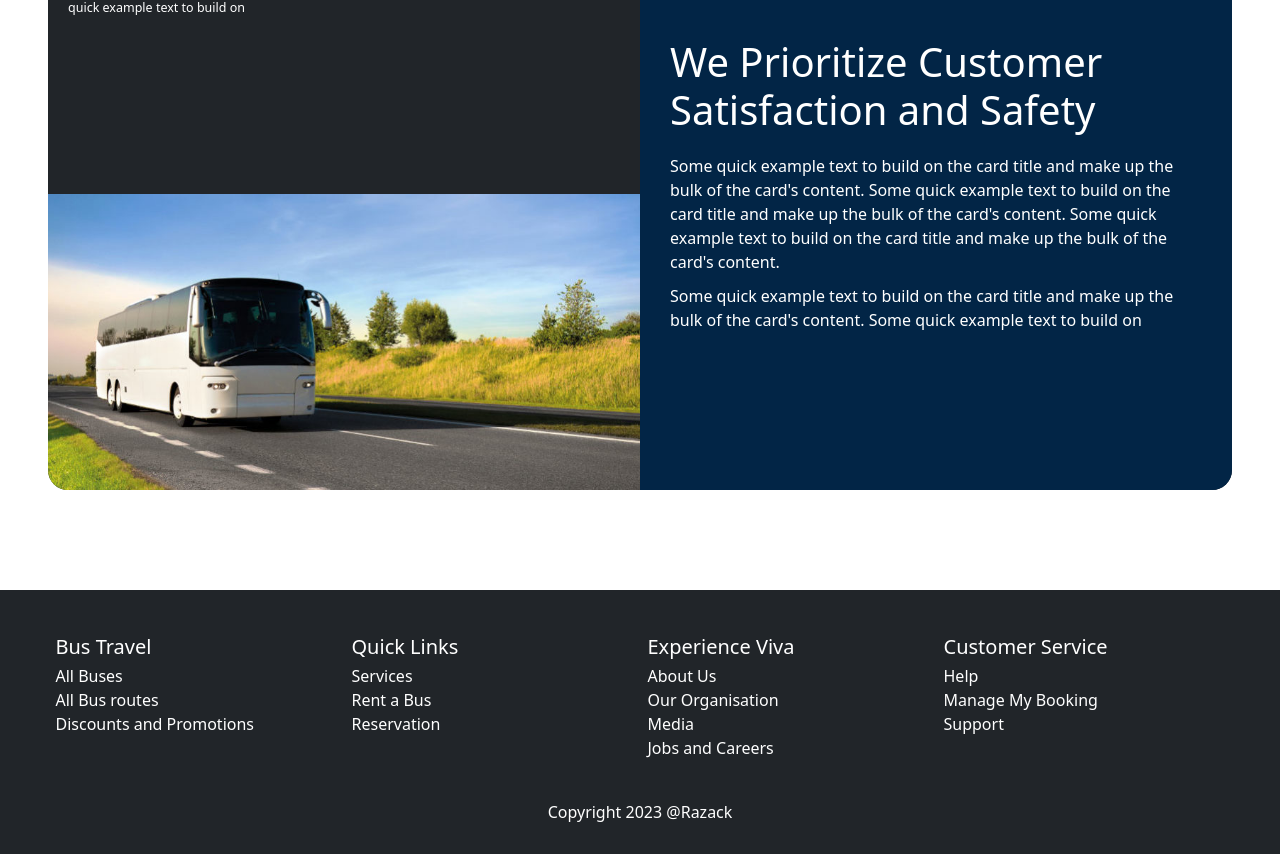
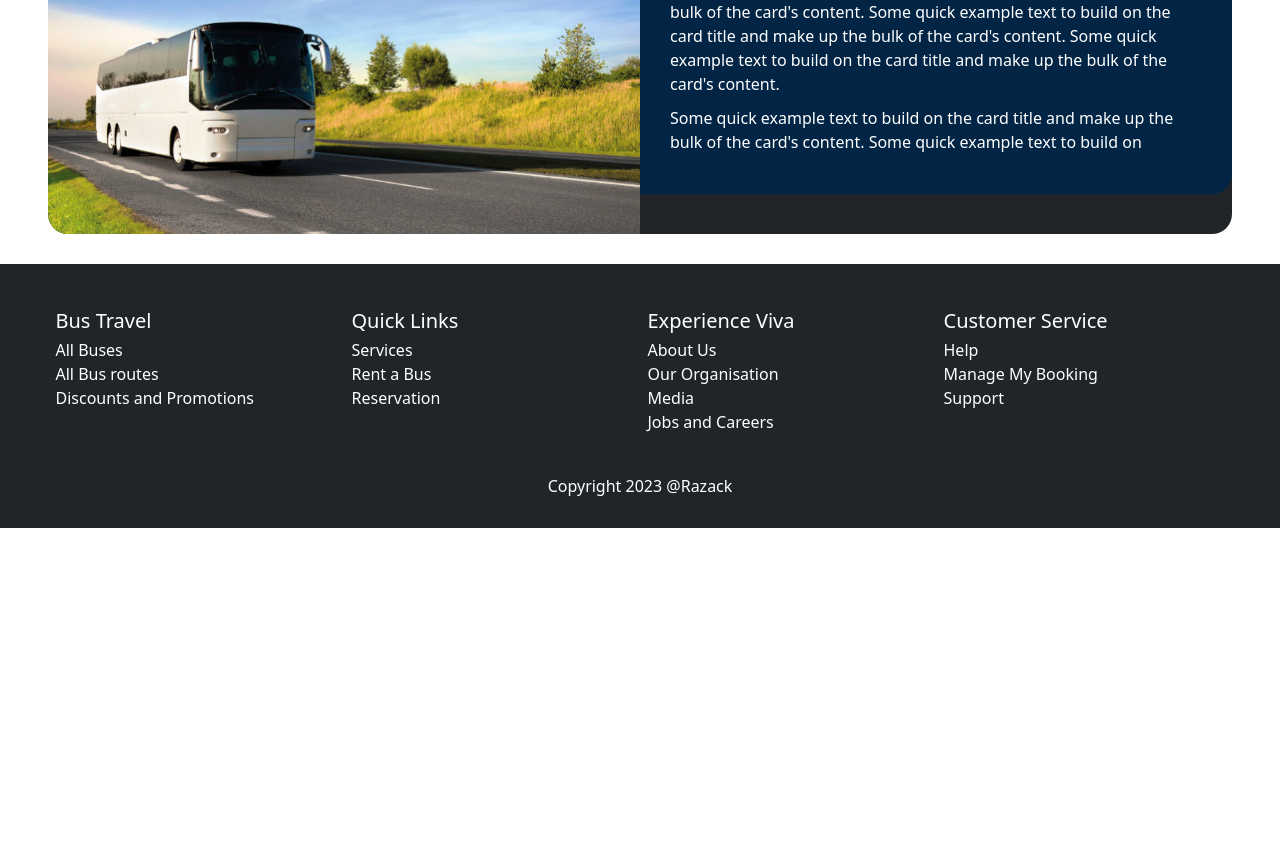
Before and after one commit to razack00/viva, a React (Create React App) app: page /blog in a window 1280 px wide. Shown: the part 1231-2085 px from the top of the page. After the commit the page ends 1759 px from the top, so only its background shows below. Built offline with nearby package versions, Linux system fonts and the light colour scheme; data requests are answered from the project's data file.

Commit message:
edited containter

```diff
--- a/src/components/Footer.js
+++ b/src/components/Footer.js
@@ -2,7 +2,7 @@ import { Row, Col, Container} from 'react-bootstrap'
 
 function Footer() {
     return (
-    <div className='bg-dark py-5 footer'  data-bs-theme="dark">
+    <div className='bg-dark py-5 footer mt-5'  data-bs-theme="dark">
         <Container className='text-white' data-bs-theme="dark">
             <Row>
                 <Col className='text-left pt-4' sm={6} md={4} lg={3}>
--- a/src/components/Showcase.js
+++ b/src/components/Showcase.js
@@ -3,7 +3,7 @@ import { Col, Row, Card, Container} from 'react-bootstrap';
 
 function Showcase() {
   return (
-    <Container className='vh-100 d-flex align-items-center justify-content-center text-white'>
+    <Container className='d-flex align-items-center justify-content-center text-white mb-5'>
         <Row  className='bg-dark rounded-5 d-flex align-items-center  h-75'>
             <Col className='d-flex flex-column justify-content-between p-0 h-100' md={6}>
                 <div style={{marginBottom: "20px", padding: "50px 20px 0px 20px", width: "80%"}}>
```
